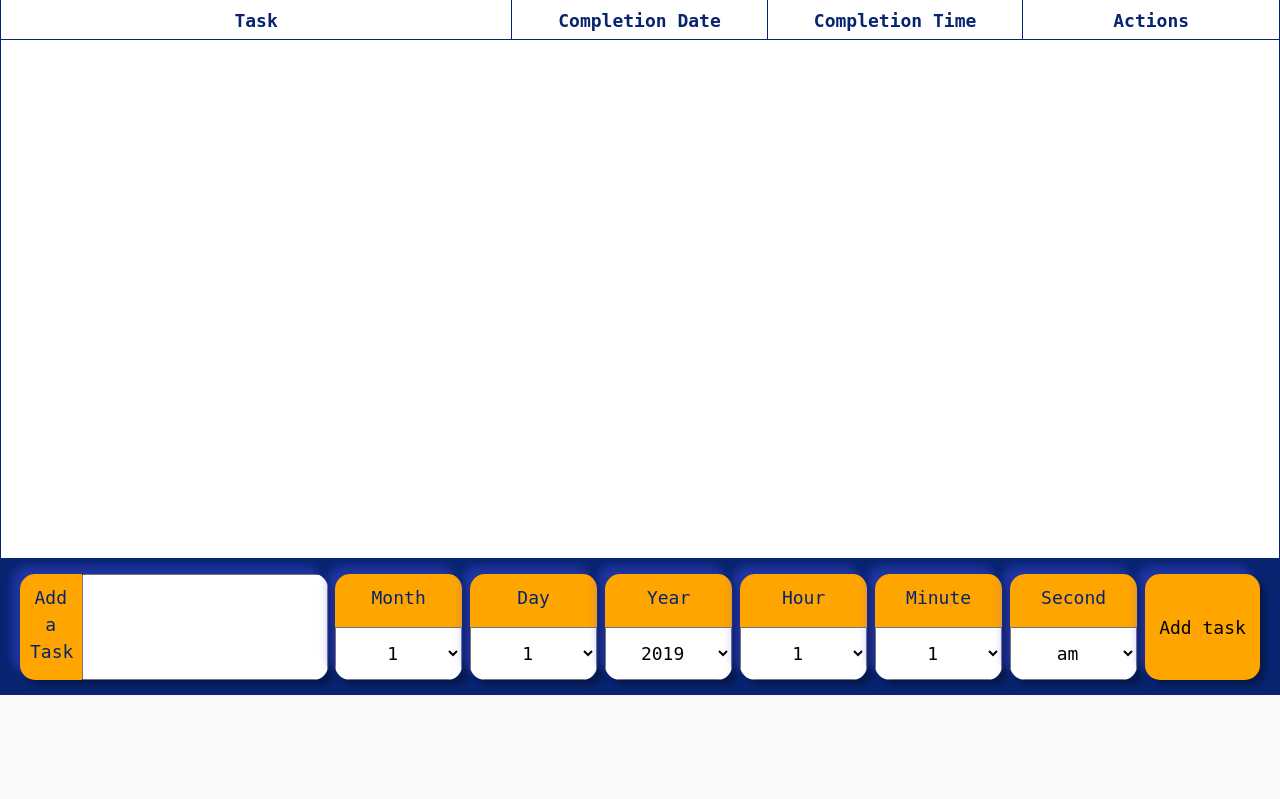
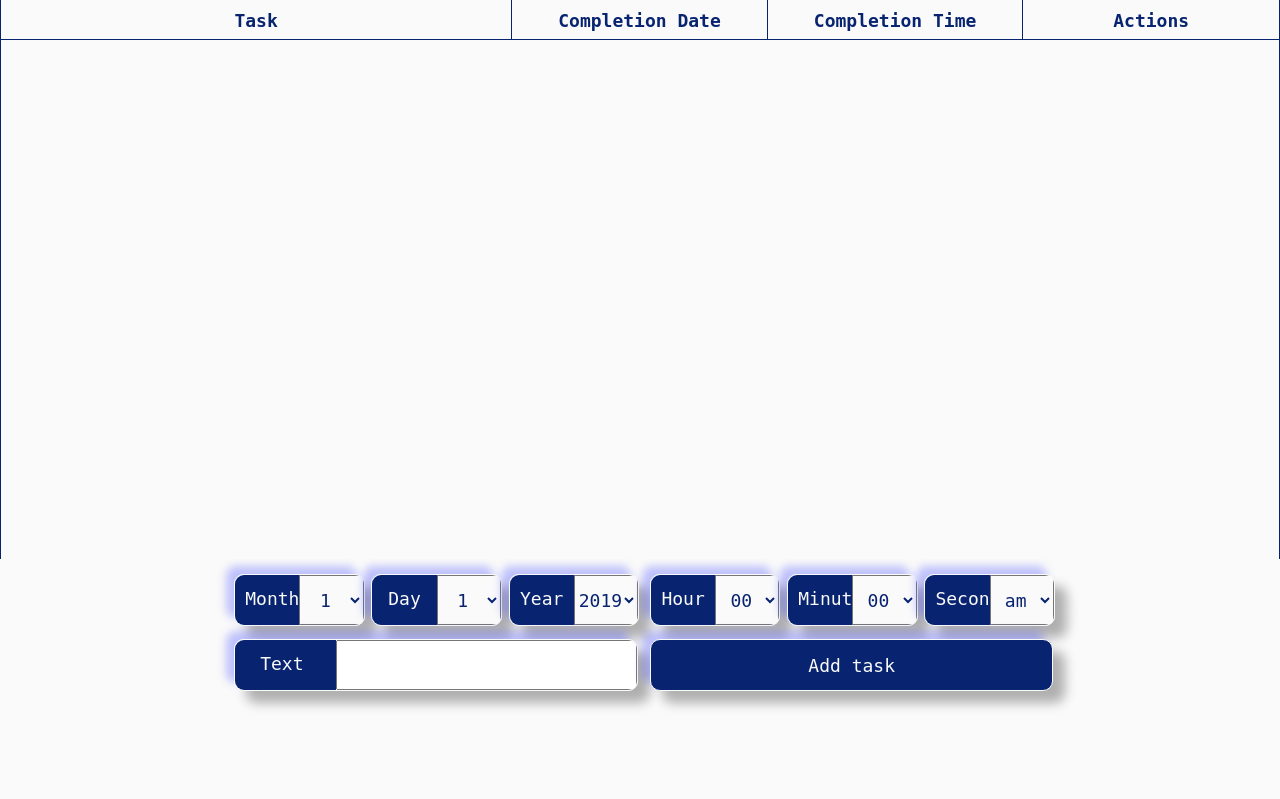
Before and after one commit to 108times/TO-DO-LIST, a PHP site: the page made by display_task.php in a window 1280 px wide. Shown: the part 100-899 px from the top of the page. Run offline with PHP 8.4, Linux system fonts and the light colour scheme; data that the repository does not hold is empty.

Commit message:
Removed orange(70%), Added shadows

```diff
--- a/css/main.css
+++ b/css/main.css
@@ -296,10 +312,11 @@ main {
   /*margin-top:5vh;*/
   width: 100vw;
   height: 70vh;
-  background: white;
+  background: #fafafa;
   /*margin-left:10vw;*/
   border-radius: 0;
   border: 1px solid #082471;
+  border-bottom: none;
   padding: 0;
 }
 
@@ -311,8 +328,8 @@ main {
 }
 
 #list {
-  height: 61vh;
-  border-bottom: none;
+  height: 78vh;
+  border-bottom: none !important;
   overflow-y: visible;
 }
 
@@ -346,8 +363,8 @@ main {
 
 .add-task {
   width: 100%;
-  background: #082471;
-  height: 17vh;
+  background: rgba(255, 255, 255, 0);
+  height: 20vh;
   color: white;
   padding-top: 15px;
   padding-left: 20px;
@@ -356,17 +373,24 @@ main {
   display: grid;
   -ms-grid-rows: 100%;
       grid-template-rows: 100%;
-  -ms-grid-columns: 25% 1fr 1fr 1fr 1fr 1fr 1fr 1fr !important;
-      grid-template-columns: 25% 1fr 1fr 1fr 1fr 1fr 1fr 1fr !important;
+  -ms-grid-columns: 33% 33%;
+      grid-template-columns: 33% 33%;
+  text-align: center;
+  -webkit-box-pack: center;
+      -ms-flex-pack: center;
+          justify-content: center;
   grid-gap: 0;
+  position: fixed;
+  border-top: none !important;
+  overflow-x: scroll !important;
 }
 
 .add-task h5, .add-task label {
-  background: orange;
+  background: #082471;
   width: 170px;
   text-align: center;
   padding: 10px;
-  color: #082471;
+  color: #fafafa;
   height: -webkit-fit-content;
   height: -moz-fit-content;
   height: fit-content;
@@ -406,14 +430,20 @@ main {
 }
 
 .add-task button {
-  background: orange !important;
+  background: #082471 !important;
   /*color:map-get($colors,$blue) !important;*/
   height: 100% !important;
   margin: 0;
-  margin-right: 20px;
-  border-radius: 15px !important;
-  -webkit-box-shadow: -8px -8px 8px 0 rgba(76, 85, 255, 0.34), 6px 6px 6px 0 rgba(0, 0, 0, 0.3);
-          box-shadow: -8px -8px 8px 0 rgba(76, 85, 255, 0.34), 6px 6px 6px 0 rgba(0, 0, 0, 0.3);
+  border-radius: 10px !important;
+  border: 1px solid #fafafa !important;
+  color: #fafafa;
+  -webkit-box-shadow: -8px -8px 8px 0 rgba(76, 85, 255, 0.34), 12px 12px 12px 0 rgba(0, 0, 0, 0.3);
+          box-shadow: -8px -8px 8px 0 rgba(76, 85, 255, 0.34), 12px 12px 12px 0 rgba(0, 0, 0, 0.3);
+  height: 80% !important;
+  width: 98%;
+  -ms-grid-column: 1;
+  -ms-grid-column-span: 3;
+  grid-column: 1/4;
 }
 
 .buttons {
@@ -423,33 +453,39 @@ main {
 }
 
 .buttons a {
-  background: orange !important;
+  background: #082471 !important;
   border-radius: 0 !important;
   margin: 0 !important;
   padding: 0 !important;
   height: 100% !important;
   width: 100% !important;
-  color: #082471 !important;
+  color: #fafafa !important;
+  text-decoration: none;
+  border-bottom: 1px solid #fafafa !important;
 }
 
 .buttons :nth-child(1) {
-  border-right: 1px solid #082471 !important;
+  border-right: 2px solid #fafafa !important;
 }
 
 .task-group-form {
   width: 95% !important;
-  display: inline !important;
+  display: -webkit-box !important;
+  display: -ms-flexbox !important;
+  display: flex !important;
   padding: 0;
   border-right: 1px solid #082471;
   overflow: hidden;
-  border-radius: 15px;
-  -webkit-box-shadow: -8px -8px 8px 0 rgba(76, 85, 255, 0.34), 6px 6px 6px 0 rgba(0, 0, 0, 0.3);
-          box-shadow: -8px -8px 8px 0 rgba(76, 85, 255, 0.34), 6px 6px 6px 0 rgba(0, 0, 0, 0.3);
+  height: 80%;
+  -webkit-box-shadow: -8px -8px 8px 0 rgba(76, 85, 255, 0.34), 12px 12px 12px 0 rgba(0, 0, 0, 0.3);
+          box-shadow: -8px -8px 8px 0 rgba(76, 85, 255, 0.34), 12px 12px 12px 0 rgba(0, 0, 0, 0.3);
+  border-radius: 10px;
+  border: 1px solid #fafafa;
 }
 
 .task-group-form :nth-child(n) {
-  width: 100%;
-  height: 50%;
+  width: 50%;
+  height: 100%;
   margin: 0;
 }
 
@@ -464,7 +500,17 @@ main {
       -ms-flex-align: center !important;
           align-items: center !important;
   text-align: center !important;
-  background: white;
+  background: #fafafa;
+  color: #082471;
+}
+
+.add-task__part-1, .add-task__part-2 {
+  display: -ms-grid;
+  display: grid;
+  -ms-grid-columns: 33% 33% 33%;
+      grid-template-columns: 33% 33% 33%;
+  -ms-grid-rows: 50% 50%;
+      grid-template-rows: 50% 50%;
 }
 
 #add-task-text {
@@ -476,23 +522,30 @@ main {
   -webkit-box-direction: normal !important;
       -ms-flex-direction: row !important;
           flex-direction: row !important;
+  -ms-grid-column: 1;
+  -ms-grid-column-span: 3;
+  grid-column: 1/4;
+}
+
+#add-task-text label {
+  padding-left: 3px;
 }
 
 #add-task-text :nth-child(1) {
   height: 100%;
-  width: 20%;
+  width: 25%;
 }
 
 #add-task-text :nth-child(2) {
   height: 100% !important;
-  width: 80%;
+  width: 75%;
 }
 
 #homepage-content {
   width: 50vw !important;
   height: 20vh;
-  border-radius: 15px;
-  background: orange;
+  border-radius: 10px;
+  background: #fafafa;
   display: -webkit-box !important;
   display: -ms-flexbox !important;
   display: flex !important;
@@ -680,6 +750,59 @@ h2 {
   justify-self: flex-end;
   -webkit-box-shadow: -6px -6px 6px 0 rgba(255, 255, 255, 0.2), 12px 12px 12px 0 rgba(0, 0, 0, 0.3);
           box-shadow: -6px -6px 6px 0 rgba(255, 255, 255, 0.2), 12px 12px 12px 0 rgba(0, 0, 0, 0.3);
+  border: 2px solid #082471;
+  -webkit-animation-name: shake;
+          animation-name: shake;
+  -webkit-animation-duration: 4s;
+          animation-duration: 4s;
+  -webkit-animation-iteration-count: infinite;
+          animation-iteration-count: infinite;
+}
+
+@-webkit-keyframes shake {
+  79% {
+    -webkit-transform: none;
+            transform: none;
+  }
+  80% {
+    -webkit-transform: rotate(15deg);
+            transform: rotate(15deg);
+  }
+  85% {
+    -webkit-transform: rotate(-15deg);
+            transform: rotate(-15deg);
+  }
+  90% {
+    -webkit-transform: rotate(15deg);
+            transform: rotate(15deg);
+  }
+  95% {
+    -webkit-transform: rotate(-15deg);
+            transform: rotate(-15deg);
+  }
+}
+
+@keyframes shake {
+  79% {
+    -webkit-transform: none;
+            transform: none;
+  }
+  80% {
+    -webkit-transform: rotate(15deg);
+            transform: rotate(15deg);
+  }
+  85% {
+    -webkit-transform: rotate(-15deg);
+            transform: rotate(-15deg);
+  }
+  90% {
+    -webkit-transform: rotate(15deg);
+            transform: rotate(15deg);
+  }
+  95% {
+    -webkit-transform: rotate(-15deg);
+            transform: rotate(-15deg);
+  }
 }
 
 #begin img {
--- a/css/main.scss
+++ b/css/main.scss
@@ -233,11 +248,13 @@ main{
   /*margin-top:5vh;*/
   width:100vw;
   height:70vh;
-  background: white;
+  background: #fafafa;
   /*margin-left:10vw;*/
   border-radius: 0;
   border:1px solid map-get($colors,blue);
+  border-bottom:none;
   padding: 0;
+
 }
 .headers {
   width:100%;
@@ -246,8 +263,8 @@ main{
   border-bottom:1px solid map-get($colors,blue);
 }
 #list{
-  height:61vh;
-  border-bottom:none;
+  height:78vh;
+  border-bottom:none !important;
   overflow-y: visible;
 }
 .headers :nth-child(n){
@@ -274,23 +291,28 @@ main{
 }
 .add-task {
   width:100%;
-  background: map-get($colors,blue);
-  height: 17vh;
+  background: rgba(255, 255, 255, 0);
+  height: 20vh;
   color:white;
   padding-top:15px;
   padding-left:20px;
   padding-bottom: 15px;
   display: grid;
   grid-template-rows: 100%;
-  grid-template-columns: 25% 1fr 1fr 1fr 1fr 1fr 1fr 1fr!important;
+  grid-template-columns:33% 33% ;
+  text-align: center;
+  justify-content: center;
   grid-gap:0 ;
+  position: fixed;
+  border-top: none !important;
+  overflow-x: scroll !important;
 }
 .add-task h5, .add-task label {
-  background: orange;
+  background:map-get($colors,blue);
   width: 170px;
   text-align: center;
   padding:10px;
-  color:map-get($colors,blue);
+  color:#fafafa;
   height: fit-content;
 }
 .add-task input{
@@ -321,44 +343,57 @@ main{
 }
 
 .add-task button {
-  background: orange !important;
+  background: #082471 !important;
   /*color:map-get($colors,$blue) !important;*/
   height:100% !important;
   margin:0;
-  margin-right:20px;
-  border-radius: 15px !important;
-  box-shadow:  -8px -8px 8px 0 rgba(76, 85, 255, 0.34),
-  6px 6px 6px 0 rgba(0,0,0,.3);
+  border-radius:10px !important;
+  border:1px solid #fafafa !important;
+  color:#fafafa;
+  box-shadow:
+  -8px -8px 8px 0 rgba(76, 85, 255, 0.34),
+  12px 12px 12px 0 rgba(0,0,0,.3);
+  height:80% !important;
+  width:98%;
+  grid-column: 1/4;
 }
 .buttons{
   display: flex;
 }
 .buttons a{
-  background: orange !important;
+  background: map-get($colors,blue) !important;
   border-radius: 0 !important ;
   margin:0 !important;
   padding:0 !important;
   height:100% !important;
   width:100% !important;
-  color:map-get($map: $colors, $key: blue ) !important;
+  color:#fafafa !important;
+  text-decoration: none;
+  border-bottom:1px solid #fafafa !important;
 }
 .buttons :nth-child(1){
-  border-right:1px solid map-get($colors,blue) !important;
+  border-right:2px solid #fafafa !important;
 }
 .task-group-form {
   width:95%!important;
-  display: inline !important;
+  display: flex !important;
   padding: 0;
   border-right: 1px solid map-get($colors,blue);
   overflow: hidden;
-  border-radius: 15px;
+  height:80%;
+  // box-shadow:
+  // -8px -8px 8px 0 rgba(76, 85, 255, 0.34),
+  // 8px 8px 8px 0 rgba(76, 85, 255, 0.34);
   box-shadow:
   -8px -8px 8px 0 rgba(76, 85, 255, 0.34),
-  6px 6px 6px 0 rgba(0,0,0,.3);
+  12px 12px 12px 0 rgba(0,0,0,.3);
+  border-radius:10px;
+  border:1px solid #fafafa;
+
 }
 .task-group-form :nth-child(n){
-  width:100%;
-  height:50%;
+  width:50%;
+  height:100%;
   margin:0;
 }
 
@@ -367,26 +402,36 @@ main{
   justify-content: center !important;
   align-items: center !important;
   text-align: center !important;
-  background: white;
+  background: #fafafa;
+  color: map-get($colors,blue);
+}
+.add-task__part-1,.add-task__part-2  {
+  display: grid;
+  grid-template-columns: 33% 33% 33%;
+  grid-template-rows: 50% 50%;
 }
 #add-task-text{
   width:98% !important;
   display: flex !important;
   flex-direction: row !important;
+  grid-column: 1/4;
+}
+#add-task-text label{
+  padding-left:3px;
 }
 #add-task-text :nth-child(1){
   height:100%;
-  width:20%;
+  width:25%;
 }
 #add-task-text :nth-child(2){
   height:100% !important;
-  width:80%;
+  width: 75%;
 }
 #homepage-content{
   width: 50vw !important  ;
   height: 20vh;
-  border-radius: 15px;
-  background: orange;
+  border-radius: 10px;
+  background: #fafafa;
   display: flex !important;
   justify-content: space-evenly !important;
   align-items: center !important;
--- a/display_task.php
+++ b/display_task.php
@@ -124,11 +124,7 @@ style='padding-top:0 !important'><a href='{$update_task}'>update</a><a href='{$d
 
         </div>
         <form class="add-task" action="task_added.php?user=<?=$_GET['user']?>" method="POST">
-            <div class="task-group-form" id="add-task-text">
-                <label for="task">Add a Task</label>
-                <input id="task" name="task" type="text">
-            </div>
-
+            <div class="add-task__part-1">
                 <div class="task-group-form">
                     <label for="month">Month</label>
                     <select name="month" id="month">
@@ -160,35 +156,44 @@ style='padding-top:0 !important'><a href='{$update_task}'>update</a><a href='{$d
                         <option value="2022">2022</option>
                     </select>
                 </div>
+                <div class="task-group-form" id="add-task-text">
+                    <label for="task">Text</label>
+                    <input id="task" name="task" type="text">
+                </div>
+            </div>
+
+
+            <div class="add-task__part-2">
                 <div class="task-group-form">
                     <label for="hour">Hour</label>
                     <select id="hour" name="hour">
-                    <option value="1">1</option>
-                    <option value="2">2</option>
-                    <option value="3">3</option>
-                    <option value="4">4</option>
-                    <option value="5">5</option>
-                    <option value="6">6</option>
-                    <option value="7">7</option>
-                    <option value="8">8</option>
-                    <option value="9">9</option>
+                        <option value="00">00</option>
+                        <option value="01">01</option>
+                        <option value="02">02</option>
+                        <option value="03">03</option>
+                        <option value="04">04</option>
+                        <option value="05">05</option>
+                        <option value="06">06</option>
+                        <option value="07">07</option>
+                        <option value="08">08</option>
+                        <option value="09">09</option>
                         <option value="10">10</option>
                         <option value="11">11</option>
-                    <option value="12">12</option>
                     </select>
                 </div>
                 <div class="task-group-form">
                     <label for="minute">Minute</label>
                     <select id="minute" name="minute">
-                    <option value="1">1</option>
-                    <option value="2">2</option>
-                    <option value="3">3</option>
-                    <option value="4">4</option>
-                    <option value="5">5</option>
-                    <option value="6">6</option>
-                    <option value="7">7</option>
-                    <option value="8">8</option>
-                    <option value="9">9</option>
+                        <option value="00">00</option>
+                        <option value="01">01</option>
+                        <option value="02">02</option>
+                        <option value="03">03</option>
+                        <option value="04">04</option>
+                        <option value="05">05</option>
+                        <option value="06">06</option>
+                        <option value="07">07</option>
+                        <option value="08">08</option>
+                        <option value="09">09</option>
                         <option value="10">10</option>
                         <option value="11">11</option>
                         <option value="12">12</option>
@@ -239,7 +244,6 @@ style='padding-top:0 !important'><a href='{$update_task}'>update</a><a href='{$d
                         <option value="57">57</option>
                         <option value="58">58</option>
                         <option value="59">59</option>
-                    <option value="00">00</option>
                     </select>
                 </div>
 
@@ -251,6 +255,9 @@ style='padding-top:0 !important'><a href='{$update_task}'>update</a><a href='{$d
                     </select>
                 </div>
                 <button type="submit">Add task</button>
+            </div>
+
+
         </form>
 
 
--- a/js/main.js
+++ b/js/main.js
@@ -142,7 +142,7 @@ home_link.addEventListener("mouseenter", function () {
 });
 $(document).ready(function () {
     let auth2 = $("#auth-2");
-    let home_link = $("#home-link")
+    let home_link = $("#home-link");
 
     auth2.on("mouseenter", function () {
         home_link.css({
```
Also changed, not shown: other parts of css/main.css (+67 -31 lines), other parts of css/main.scss (+89 -32 lines), home.php (+7 -7 lines), login.php (+20 -11 lines), signup.php (+13 -7 lines), 1 other file. Lines whose indentation alone changed are shown as unchanged.
